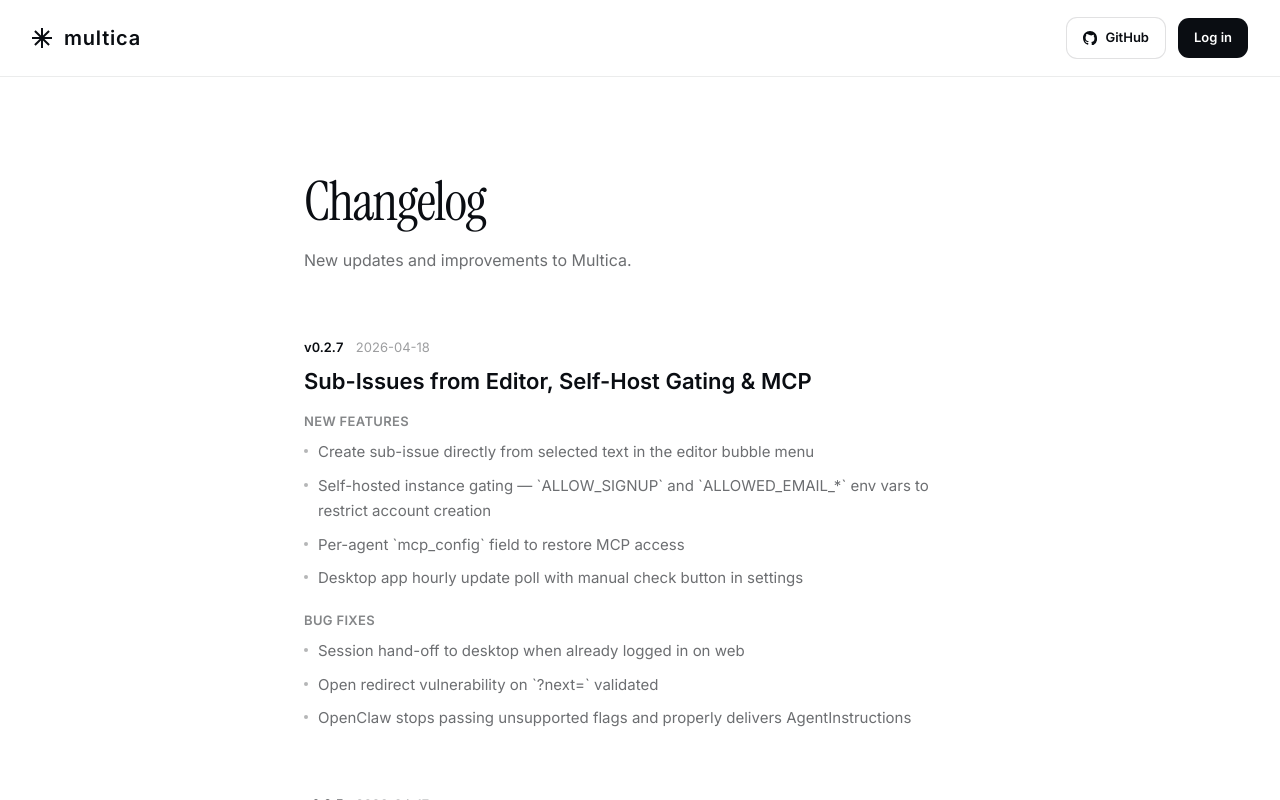
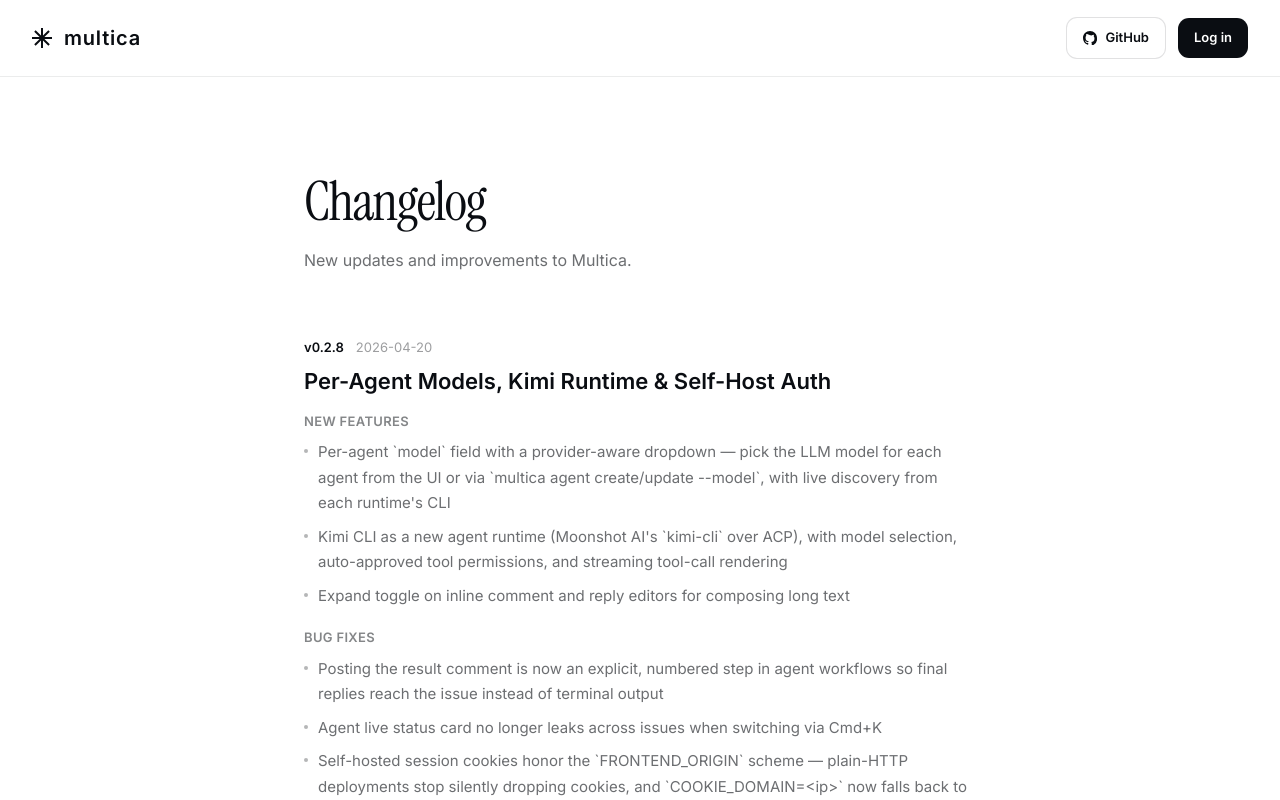
Before and after one commit to sorchk/wdjh, a Next.js app in the folder apps/web/: page /changelog in a window 1280 px wide. Built offline with nearby package versions, Linux system fonts and the light colour scheme; no server answers.

Commit message:
docs: add v0.2.8 changelog (2026-04-20) (#1418)
Summarizes recent releases (v0.2.7 → v0.2.8) on the landing page
Change Log in both en and zh.

Co-authored-by: Lambda <f252c2c5-7d1d-4f3c-b394-a61abfe673fc@users.noreply.multica.ai>

```diff
--- a/apps/web/features/landing/i18n/en.ts
+++ b/apps/web/features/landing/i18n/en.ts
@@ -282,6 +282,22 @@
       fixes: "Bug Fixes",
     },
     entries: [
+      {
+        version: "0.2.8",
+        date: "2026-04-20",
+        title: "Per-Agent Models, Kimi Runtime & Self-Host Auth",
+        changes: [],
+        features: [
+          "Per-agent `model` field with a provider-aware dropdown — pick the LLM model for each agent from the UI or via `multica agent create/update --model`, with live discovery from each runtime's CLI",
+          "Kimi CLI as a new agent runtime (Moonshot AI's `kimi-cli` over ACP), with model selection, auto-approved tool permissions, and streaming tool-call rendering",
+          "Expand toggle on inline comment and reply editors for composing long text",
+        ],
+        fixes: [
+          "Posting the result comment is now an explicit, numbered step in agent workflows so final replies reach the issue instead of terminal output",
+          "Agent live status card no longer leaks across issues when switching via Cmd+K",
+          "Self-hosted session cookies honor the `FRONTEND_ORIGIN` scheme — plain-HTTP deployments stop silently dropping cookies, and `COOKIE_DOMAIN=<ip>` now falls back to host-only with a warning instead of breaking login",
+        ],
+      },
       {
         version: "0.2.7",
         date: "2026-04-18",
--- a/apps/web/features/landing/i18n/zh.ts
+++ b/apps/web/features/landing/i18n/zh.ts
@@ -282,6 +282,22 @@
       fixes: "问题修复",
     },
     entries: [
+      {
+        version: "0.2.8",
+        date: "2026-04-20",
+        title: "Agent 模型选择、Kimi Runtime 与自部署登录",
+        changes: [],
+        features: [
+          "Agent 新增 `model` 字段及按 Provider 聚合的模型下拉框——可在界面或通过 `multica agent create/update --model` 为每个 Agent 选择 LLM 模型，并从各 Runtime CLI 实时发现可用模型",
+          "新增 Kimi CLI Agent Runtime（Moonshot AI 的 `kimi-cli`，基于 ACP），支持模型选择、自动授权工具权限以及流式工具调用渲染",
+          "评论和回复编辑器新增放大按钮，便于撰写长文本",
+        ],
+        fixes: [
+          "Agent 工作流将“发布结果评论”提升为独立的显式步骤，确保最终回复送达 Issue 而不是只留在终端输出",
+          "通过 Cmd+K 切换 Issue 时不再出现其他 Issue 的 Agent 实时状态残留",
+          "自部署会话 Cookie 的 Secure 标志改由 `FRONTEND_ORIGIN` 协议决定——HTTP 部署不再因浏览器丢弃 Cookie 导致登录失败；`COOKIE_DOMAIN=<ip>` 会自动回退到 host-only 并输出警告",
+        ],
+      },
       {
         version: "0.2.7",
         date: "2026-04-18",
```
